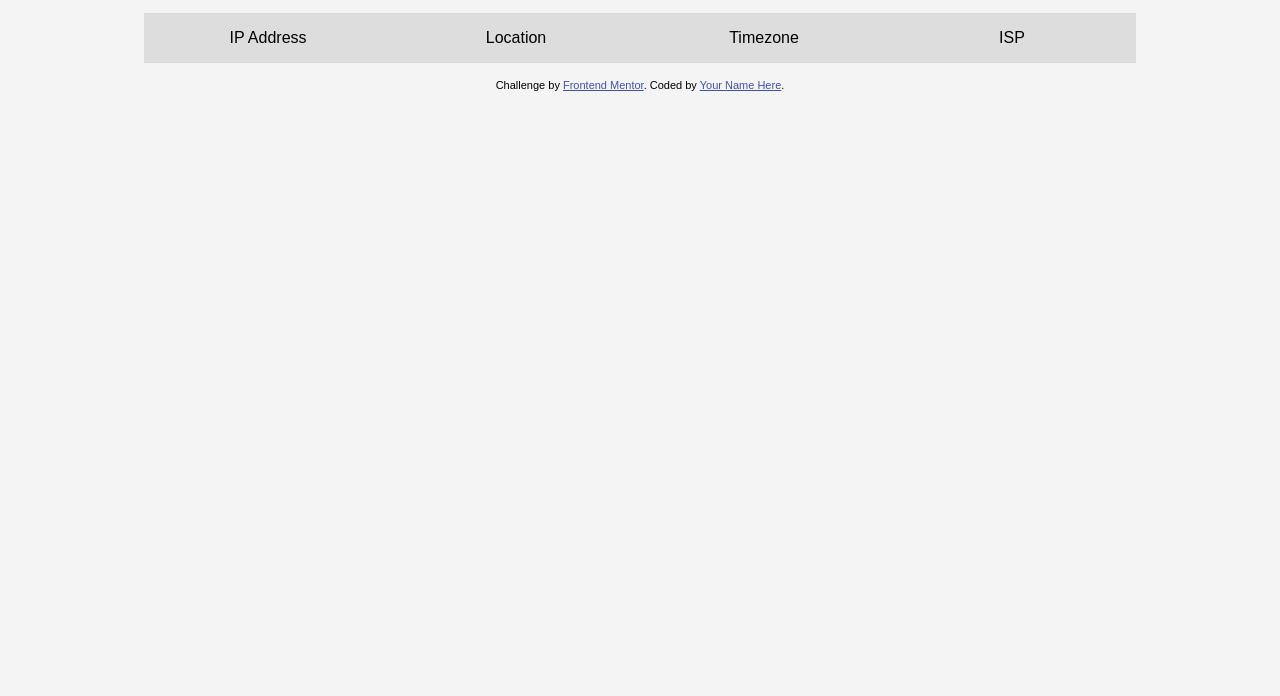
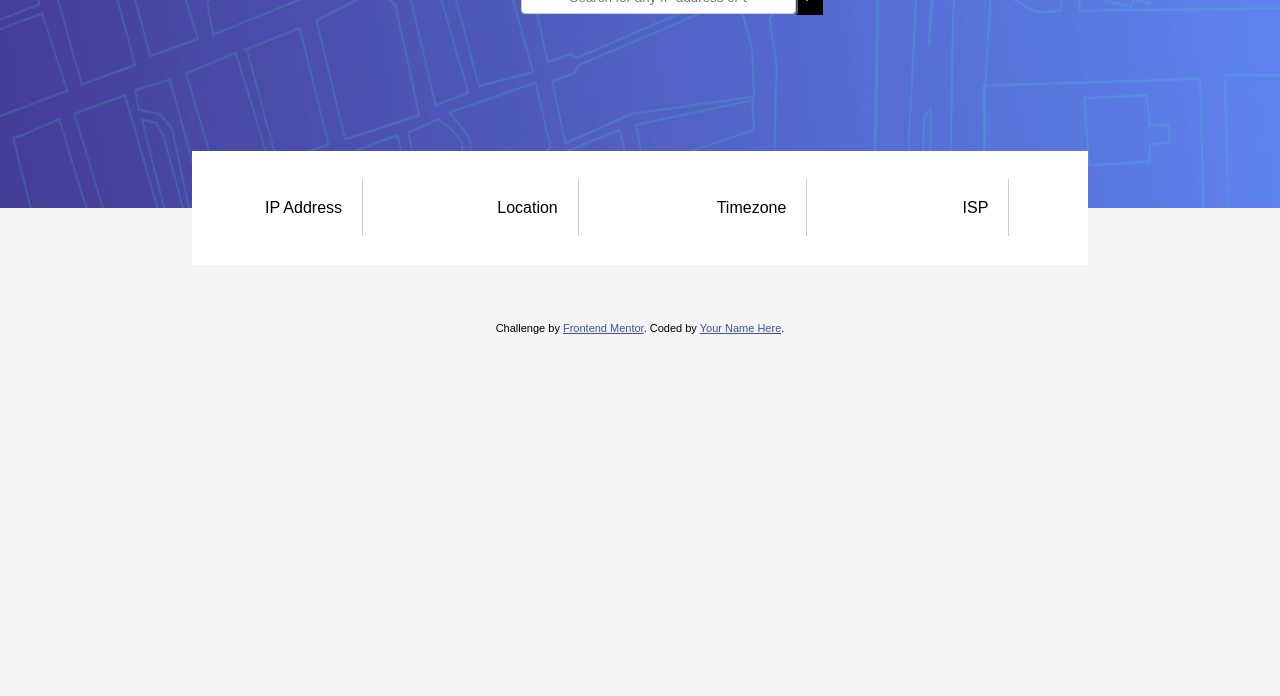
Before and after one commit to ridhi-priya/frontendmentor-challenge-everyday, a plain HTML site: page 05. Ip-address-tracker/index.html in a window 1280 px wide. Shown: the part 104-800 px from the top of the page. Drawn offline with Linux system fonts and the light colour scheme.

Commit message:
edited css

```diff
--- a/05. Ip-address-tracker/index.html
+++ b/05. Ip-address-tracker/index.html
@@ -23,18 +23,19 @@
         type="text"
         placeholder="Search for any IP address or domain"
       /><button>></button></div>
-
+      <div class="lower-sec">
       <div class="grid-container">
-        <div class="grid-item">IP Address</div>
-        <div class="grid-item">Location</div>
-        <div class="grid-item">Timezone</div>
-        <div class="grid-item">ISP</div>
+        <div class="grid-item"><span>IP Address</span></div>
+        <div class="grid-item"><span>Location</span></div>
+        <div class="grid-item"><span>Timezone</span></div>
+        <div class="grid-item"><span>ISP</span></div>
     </div>
     <div class="attribution">
       Challenge by
       <a href="https://www.frontendmentor.io?ref=challenge" target="_blank"
         >Frontend Mentor</a
       >. Coded by <a href="#">Your Name Here</a>.
+    </div>
     </div>
     </section>
 
--- a/05. Ip-address-tracker/style.css
+++ b/05. Ip-address-tracker/style.css
@@ -8,10 +8,17 @@ body {
     align-items: center;
 }
 section{
-    width: 80%;
     text-align: center;
+    overflow: hidden;
 }
-
+.upper-sec{
+    background-image: url('./images/pattern-bg-desktop.png');
+    width: 100vw;
+    height: 35vh;
+    background-repeat: round;
+    padding: 1em 2em;
+    color: white;
+}
 input{
     padding: 0.5rem 3rem;
     border: 1px solid #ccc;
@@ -23,20 +30,28 @@ input:focus {
 button{
     background-color: black;
     color: white;
+    padding: 0.5rem ;
+
 }
 
 .grid-container {
     display: grid;
     grid-template-columns: repeat(auto-fit, minmax(100px, 1fr));
-    padding: 1rem;
+    padding: 0 15% ;
+    transform: translateY(-50%);
+
 }
 
 .grid-item {
     background-color: #ddd;
-    padding: 1rem;
+    padding: 3rem;
     text-align: center;
+    background-color: white;
 }
-
+span{
+    border-right: 1px solid #ccc;
+    padding: 20px;
+}
 .attribution {
     font-size: 11px;
     text-align: center;
```
